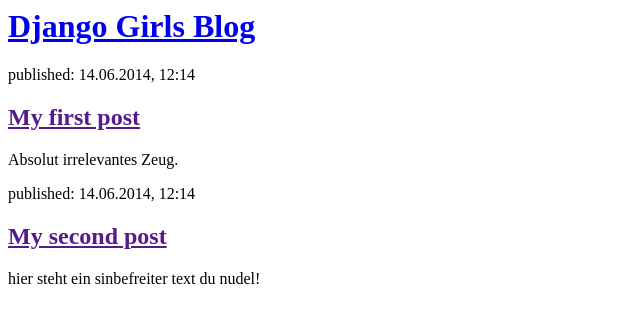
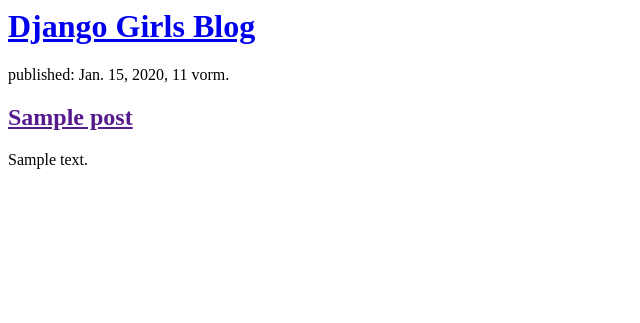
Before and after one commit to DavidBruere/my-first-blog, a Django app: page / in a window 1280 px wide. Shown: the top 323 px of the page, without its empty margins (0-640 px from the left). Run offline with Django 3.2, Linux system fonts and the light colour scheme; tables that the repository leaves empty hold one stand-in row (values such as "Sample post").

Commit message:
template changes

```diff
--- a/mysite/blog/templates/blog/post_list.html
+++ b/mysite/blog/templates/blog/post_list.html
@@ -3,20 +3,17 @@
         <title>Django Girls blog</title>
     </head>
     <body>
-        <div>
-            <h1><a href="/">Django Girls Blog</a></h1>
-        </div>
 
-        <div>
-            <p>published: 14.06.2014, 12:14</p>
-            <h2><a href="">My first post</a></h2>
-            <p>Absolut irrelevantes Zeug.</p>
-        </div>
+<div>
+    <h1><a href="/">Django Girls Blog</a></h1>
+</div>
 
-        <div>
-            <p>published: 14.06.2014, 12:14</p>
-            <h2><a href="">My second post</a></h2>
-            <p>hier steht ein sinbefreiter text du nudel!</p>
-        </div>
+{% for post in posts %}
+    <div>
+        <p>published: {{ post.published_date }}</p>
+        <h2><a href="">{{ post.title }}</a></h2>
+        <p>{{ post.text|linebreaksbr }}</p>
+    </div>
+{% endfor %}
     </body>
 </html>
--- a/mysite/blog/views.py
+++ b/mysite/blog/views.py
@@ -1,5 +1,9 @@
 from django.shortcuts import render
+from .models import Post
+from django.utils import timezone
+
 
 
 def post_list(request):
-    return render(request, 'blog/post_list.html', {})
+    posts = Post.objects.filter(published_date__lte=timezone.now()).order_by('published_date')
+    return render(request, 'blog/post_list.html', {'posts': posts})
--- a/mysite/mysite/settings.py
+++ b/mysite/mysite/settings.py
@@ -25,7 +25,7 @@
 # SECURITY WARNING: don't run with debug turned on in production!
 DEBUG = True
 
-ALLOWED_HOSTS = ['127.0.0.1', 'jonny16.pythonanywhere.com']
+ALLOWED_HOSTS = ['127.0.0.1', '.pythonanywhere.com']
 
 
 # Application definition
```
